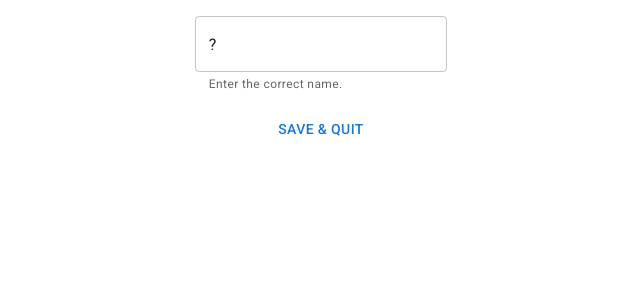
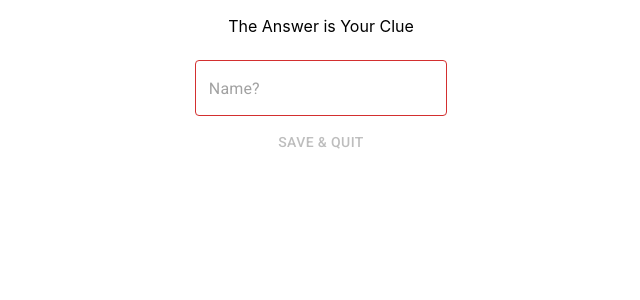
Before and after one commit to gieskj01/i-just-want-to-quit, a React (Create React App) app: page /puzzle002 in a window 1280 px wide. Shown: the top 300 px of the page, without its empty margins (319-959 px from the left). Built offline with nearby package versions, Linux system fonts and the light colour scheme.

Commit message:
Puzzle 2 working

```diff
--- a/src/routes/Puzzle002/Puzzle002.js
+++ b/src/routes/Puzzle002/Puzzle002.js
@@ -1,36 +1,46 @@
-import React, { useState } from "react";
+import React, { useEffect, useState } from "react";
 import Box from "@mui/material/Box";
 import Grid from "@mui/material/Grid";
 import TextField from "@mui/material/TextField";
 import Button from "@mui/material/Button";
 
 export default function Puzzle002() {
-  const [formIsValid,setFormIsValid] = useState(false);
+  const [text, setText] = useState('');
+  const [valid, setValid] = useState(false);
+
+  useEffect(() => {
+    if (text === 'Answer') {
+      setValid(true);
+    } else {setValid(false)}
+  }, [text]);
 
   return (
     <Box
       sx={{
-        "& .MuiTextField-root": { m: 2, width: "25ch" },
+        "& .MuiTextField-root": { m: 1, width: "25ch" },
       }}
     >
       <Grid
         container
         direction="column"
-        justifyContent="flex-end"
+        justifyContent="center"
         alignItems="center"
       >
+        <p>The Answer is Your Clue</p>
         <TextField
-          // error
-          helperText="Enter the correct name."
+          autoComplete="off"
+          value={text}
+          onChange={(e) => setText(e.target.value)}
+          error={!valid}
+          // label={!valid ? 'Wrong' : ''}
+          // helperText={valid ? 'Incorrect entry.' : 'Yo'}
           id="SaveName"
-          defaultValue="?"
+          placeholder="Name?"
+          variant="outlined"
         />
         <Button
-         type="submit"
-        //  disabled={!formIsValid()}
-         >
-          Save & Quit
-        </Button>
+        disabled={!valid}
+        >Save & Quit</Button>
       </Grid>
     </Box>
   );
```
